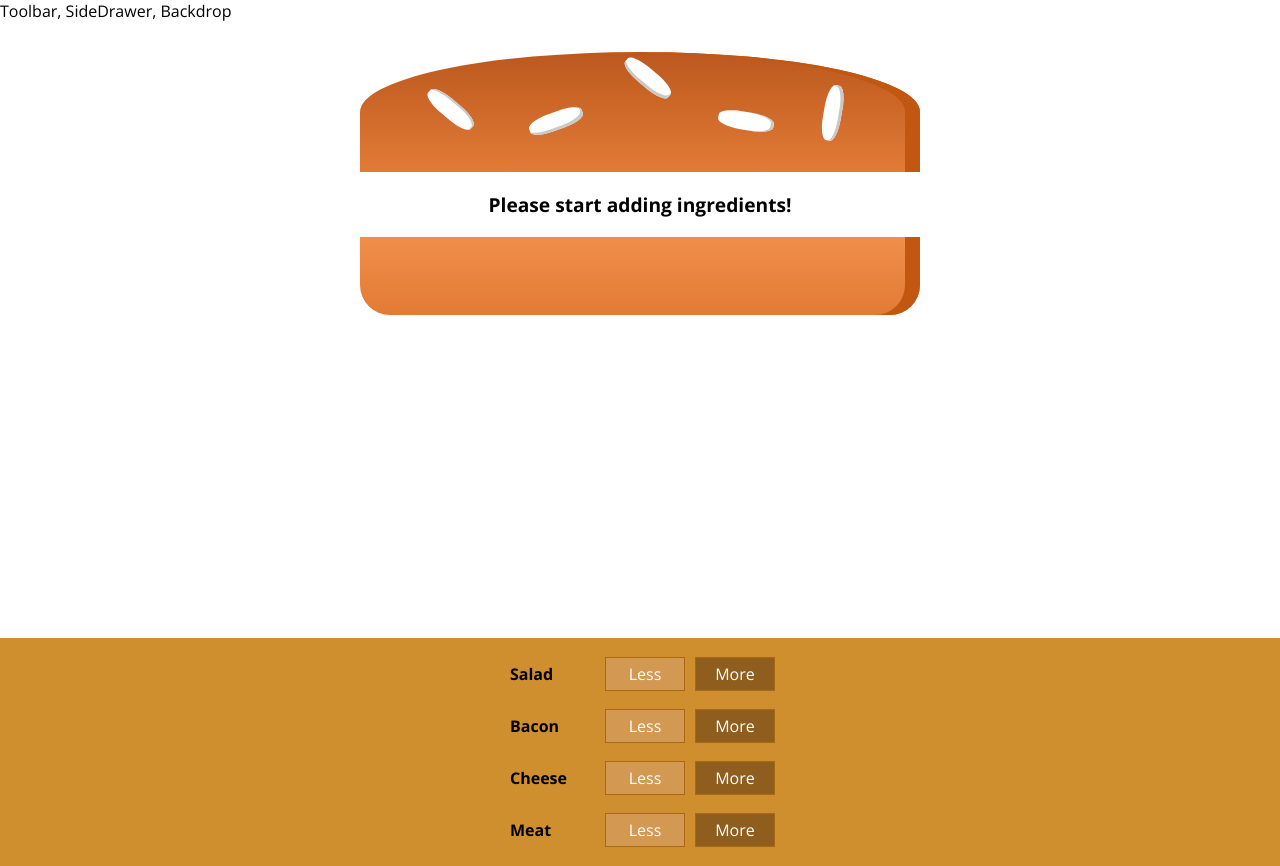
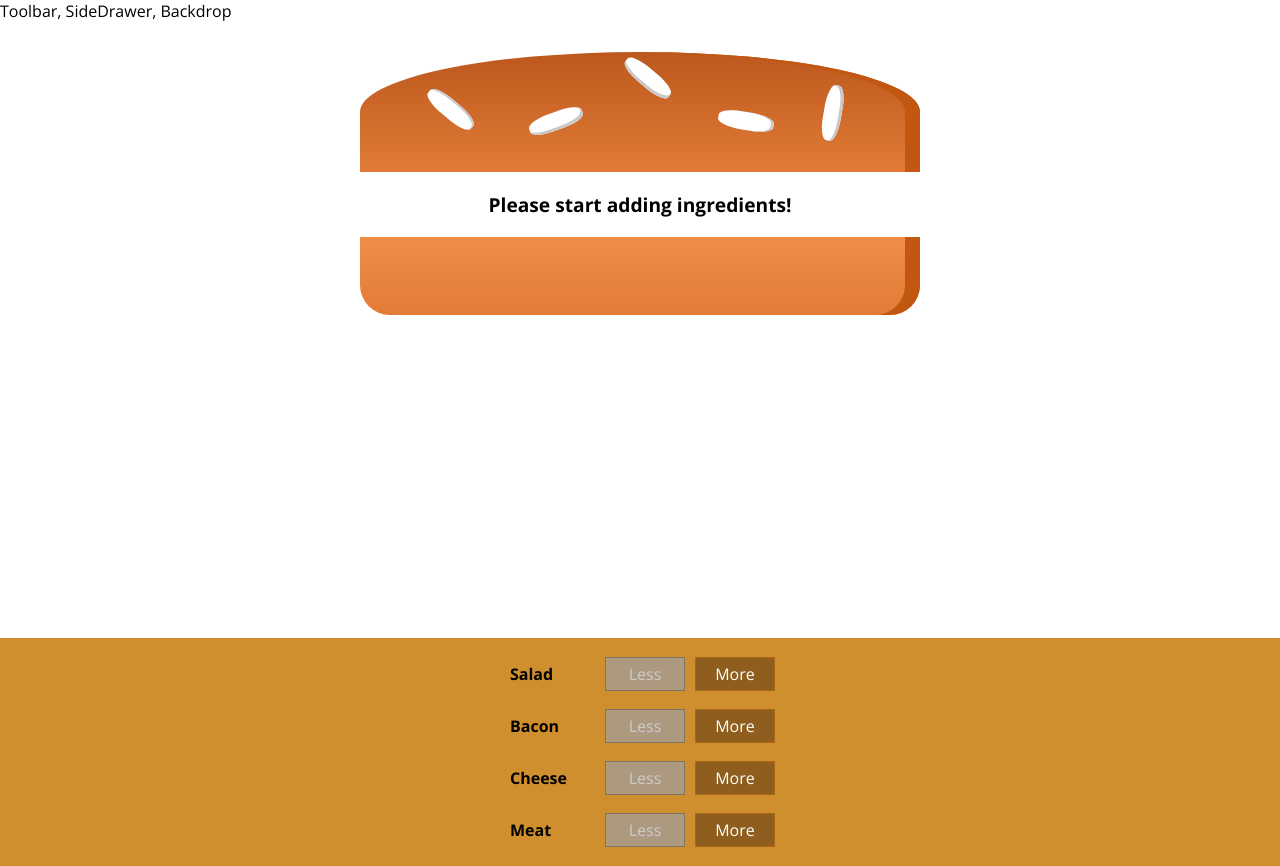
Before and after one commit to shubhaw/burger-builder, a React (Create React App) app: page / in a window 1280 px wide. Built offline with nearby package versions, Linux system fonts and the light colour scheme.

Commit message:
161: Removing igredients safely

```diff
--- a/src/components/Burger/BuildControls/BuildControl/BuildControl.js
+++ b/src/components/Burger/BuildControls/BuildControl/BuildControl.js
@@ -5,7 +5,13 @@ const buildControl = (props) => {
     return (
         <div className={styleClasses.BuildControl}>
             <div className={styleClasses.Label}>{props.label}</div>
-            <button className={styleClasses.Less}>Less</button>
+            <button
+                className={styleClasses.Less}
+                onClick={props.removed}
+                disabled={props.disabled}
+                >
+                Less
+            </button>
             <button className={styleClasses.More} onClick={props.added}>More</button>
             {/* <button className={styleClasses.More} onClick={() => props.added(props.type)}>More</button> */}
         </div>
--- a/src/components/Burger/BuildControls/BuildControls.js
+++ b/src/components/Burger/BuildControls/BuildControls.js
@@ -11,11 +11,14 @@ const controls = [
 
 const buildControls = (props) => {
     return (
+
         <div className={styleClasses.BuildControls}>
             {controls.map(control => (
                 <BuildControl key={control.label}
                     label={control.label}
                     added={() => props.ingredientAdded(control.type)}
+                    removed={() => props.ingredientRemoved(control.type)}
+                    disabled={props.disabled[control.type]}
                     // added={props.ingredientAdded}
                     // type={control.type}
                      />
--- a/src/containers/BurgerBuilder/BurgerBuilder.js
+++ b/src/containers/BurgerBuilder/BurgerBuilder.js
@@ -38,16 +38,39 @@ class BurgerBuilder extends Component {
     }
 
     removeIngredientHandler = (type) => {
+        const updatedCount = this.state.ingredients[type] - 1;
+        if (updatedCount < 0) {
+            return;
+        }
+        const updatedIngredients = { ...this.state.ingredients };
+        updatedIngredients[type] = updatedCount;
 
+        const priceDeduction = INGREDIENT_PRICES[type];
+        const updatedPrice = this.state.totalPrice - priceDeduction;
+
+        this.setState({
+            totalPrice: updatedPrice,
+            ingredients: updatedIngredients
+        })
     }
 
     render() {
-        console.log('this.state.ingredients.bacon :', this.state.ingredients.bacon);
+        const disabledInfo = { ...this.state.ingredients };
+
+        for (const ingredient in disabledInfo) {
+            disabledInfo[ingredient] = this.state.ingredients[ingredient] <= 0;
+            console.log('ingredient:',ingredient,'| disabledInfo[ingredient] :', disabledInfo[ingredient]);
+
+        }
+
         return (
             <Aux>
                 <Burger ingredients={this.state.ingredients} />
                 <BuildControls
-                    ingredientAdded={this.addIngredientHandler} />
+                    ingredientAdded={this.addIngredientHandler}
+                    ingredientRemoved={this.removeIngredientHandler}
+                    disabled={disabledInfo}
+                />
             </Aux>
         );
     }
```
